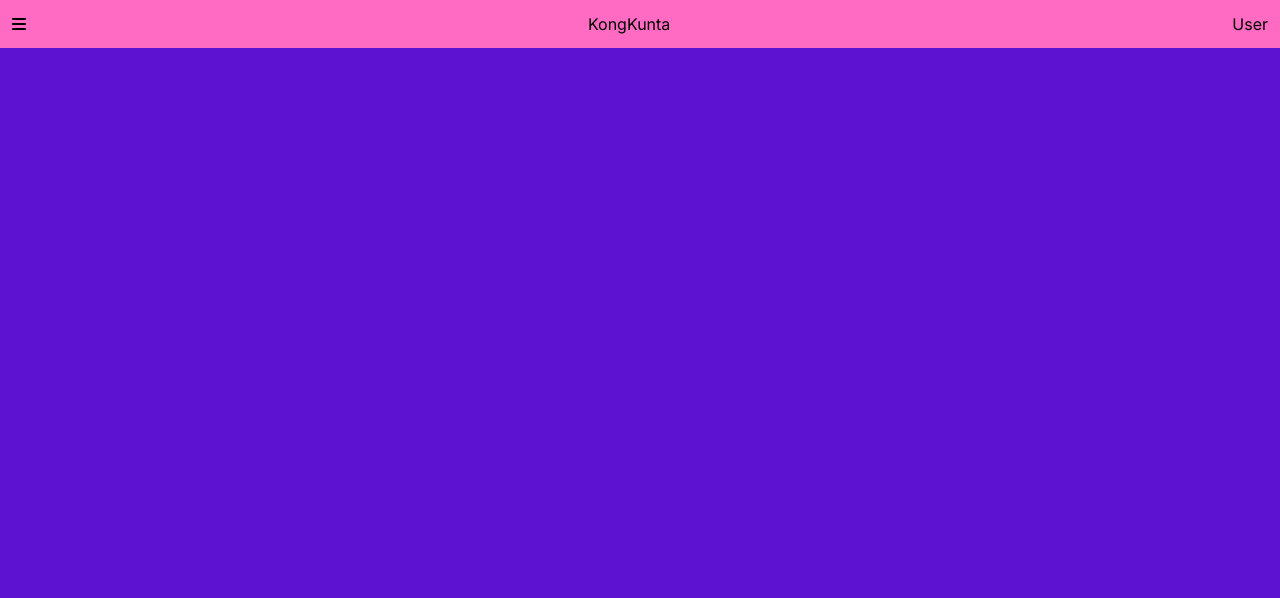
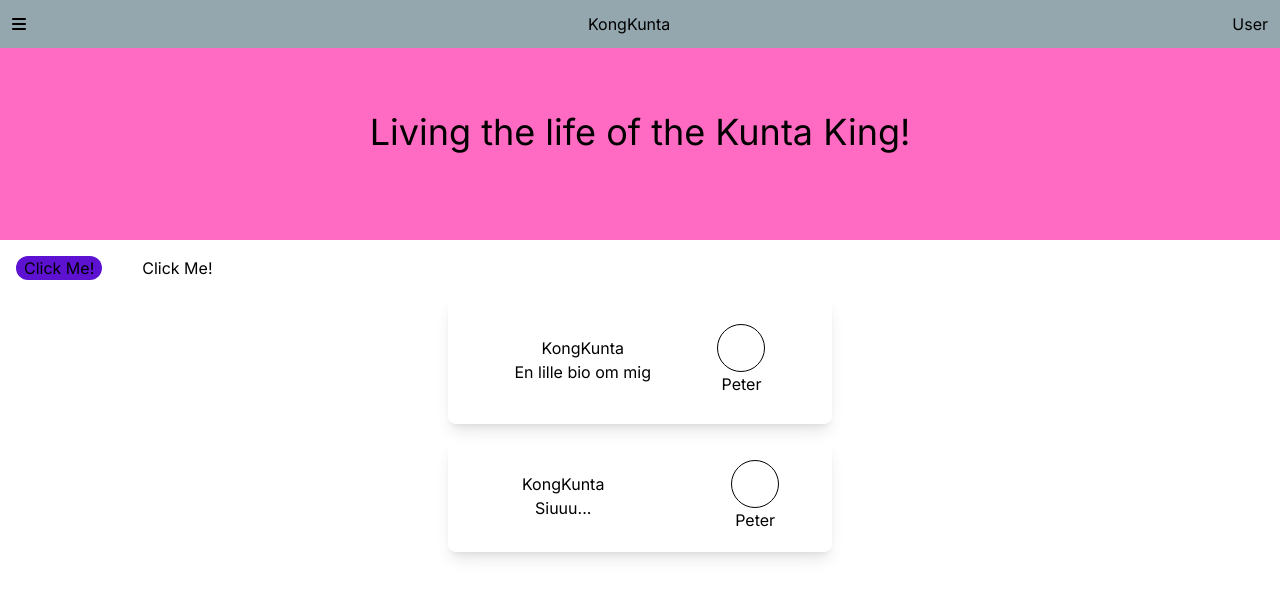
Before and after one commit to KongKunta/tailwind, a Next.js app: page / in a window 1280 px wide. Shown: the top 598 px of the page. Built offline with nearby package versions, Linux system fonts and the light colour scheme.

Commit message:
added cards

```diff
--- /dev/null
+++ b/app/(components)/Button.jsx
@@ -0,0 +1,16 @@
+import React from "react";
+
+const Button = () => {
+  return (
+    <div className="flex">
+      <button className="bg-main rounded-full m-4 px-2 hover:bg-second">
+        Click Me!
+      </button>
+      <button className="bg-blue-500 rounded-full m-4 px-2 hover:bg-second">
+        Click Me!
+      </button>
+    </div>
+  );
+};
+
+export default Button;
--- /dev/null
+++ b/app/(components)/Card.jsx
@@ -0,0 +1,21 @@
+import React from "react";
+
+const Card = () => {
+  return (
+    <div class="max-w-sm mx-auto shadow-lg rounded-lg">
+      <div className="flex h-32 justify-evenly">
+        <div className="flex flex-col justify-center text-center">
+          <p>KongKunta</p>
+          <p>En lille bio om mig</p>
+        </div>
+        <div className="flex flex-col justify-center">
+          <div className="border w-12 h-12 justify-end rounded-full"></div>
+
+          <p className="text-center">Peter</p>
+        </div>
+      </div>
+    </div>
+  );
+};
+
+export default Card;
--- /dev/null
+++ b/app/(components)/Header.jsx
@@ -0,0 +1,13 @@
+import React from "react";
+
+const Header = () => {
+  return (
+    <header className="bg-third border-box h-48">
+      <h1 className="text-4xl text-center py-16">
+        Living the life of the Kunta King!
+      </h1>
+    </header>
+  );
+};
+
+export default Header;
--- /dev/null
+++ b/app/(components)/Jazz.jsx
@@ -0,0 +1,24 @@
+import React from "react";
+
+const Jazz = () => {
+  return (
+    <div className="max-w-sm mx-auto mt-4 shadow-lg rounded-lg">
+      <div className="flex h-28">
+        <div className="w-3/5  text-center justify-center flex-col flex">
+          <h3>KongKunta</h3>
+          <p>Siuuu...</p>
+        </div>
+        <div className="flex flex-col justify-center w-2/5 ">
+          <div className="flex justify-center">
+            <div className="border h-12 w-12 rounded-full"></div>
+          </div>
+          <div>
+            <p className="text-center">Peter</p>
+          </div>
+        </div>
+      </div>
+    </div>
+  );
+};
+
+export default Jazz;
--- a/app/(components)/Navbar.jsx
+++ b/app/(components)/Navbar.jsx
@@ -4,7 +4,7 @@ import React from "react";
 
 const Navbar = () => {
   return (
-    <nav className="flex p-3 bg-third justify-between">
+    <nav className="flex p-3 bg-nav justify-between">
       <div className="flex">
         <button className="">
           <FontAwesomeIcon icon={faBars} />
--- /dev/null
+++ b/app/(components)/test.jsx
@@ -0,0 +1,25 @@
+import React from "react";
+
+const test = () => {
+  return (
+    <div class="max-w-md mx-auto bg-white shadow-lg rounded-lg overflow-hidden">
+      <div class="md:flex">
+        <div class="md:w-1/2 p-4 md:flex-col md:justify-between">
+          <div class="text-center mb-4">
+            <h2 class="text-xl font-semibold">Peter</h2>
+            <p class="text-sm text-gray-600">Kort bio om mig...</p>
+          </div>
+        </div>
+
+        <div class="md:w-1/2 p-4">
+          <div class="text-center">
+            <div class="w-16 h-16 mx-auto bg-gray-300 rounded-full"></div>
+            <p class="text-sm font-semibold mt-2">Online Alias: KongKunta</p>
+          </div>
+        </div>
+      </div>
+    </div>
+  );
+};
+
+export default test;
--- a/app/layout.js
+++ b/app/layout.js
@@ -20,7 +20,7 @@ export default function RootLayout({ children }) {
       <body className={inter.className}>
         <div className="flex flex-col h-screen max-h-screen">
           <Navbar />
-          <div className="flex-grow overflow-y-auto bg-main text-default-text">
+          <div className="flex-grow overflow-y-auto text-default-text">
             {children}
           </div>
         </div>
--- a/app/page.js
+++ b/app/page.js
@@ -1,7 +1,18 @@
 import React from "react";
+import Header from "./(components)/Header";
+import Button from "./(components)/Button";
+import Card from "./(components)/Card";
+import Jazz from "./(components)/Jazz";
 
 const page = () => {
-  return <div></div>;
+  return (
+    <div>
+      <Header />
+      <Button />
+      <Card />
+      <Jazz />
+    </div>
+  );
 };
 
 export default page;
--- a/tailwind.config.js
+++ b/tailwind.config.js
@@ -14,6 +14,7 @@ module.exports = {
       },
     },
     colors: {
+      nav: "#94A7AE",
       main: "#5D12D2",
       second: "#B931FC",
       third: "#FF6AC2",
```
